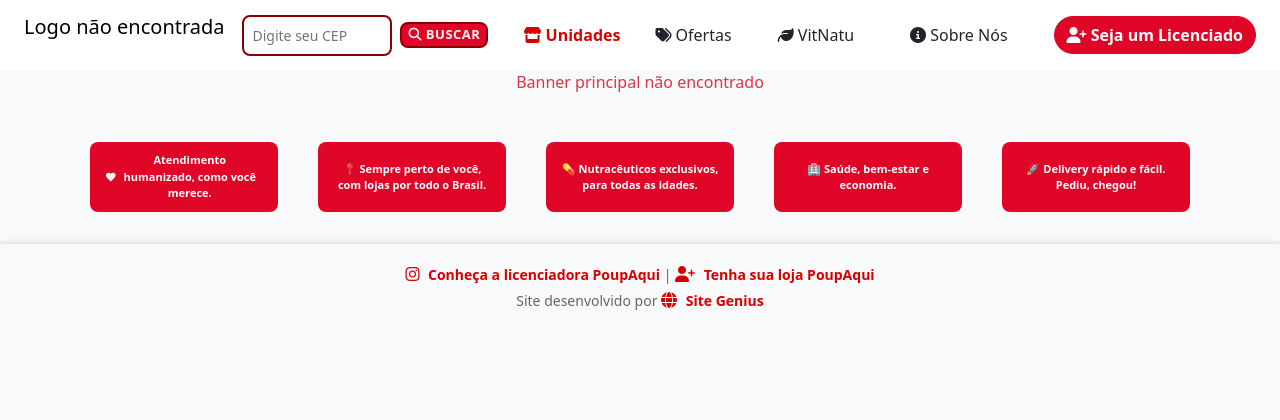
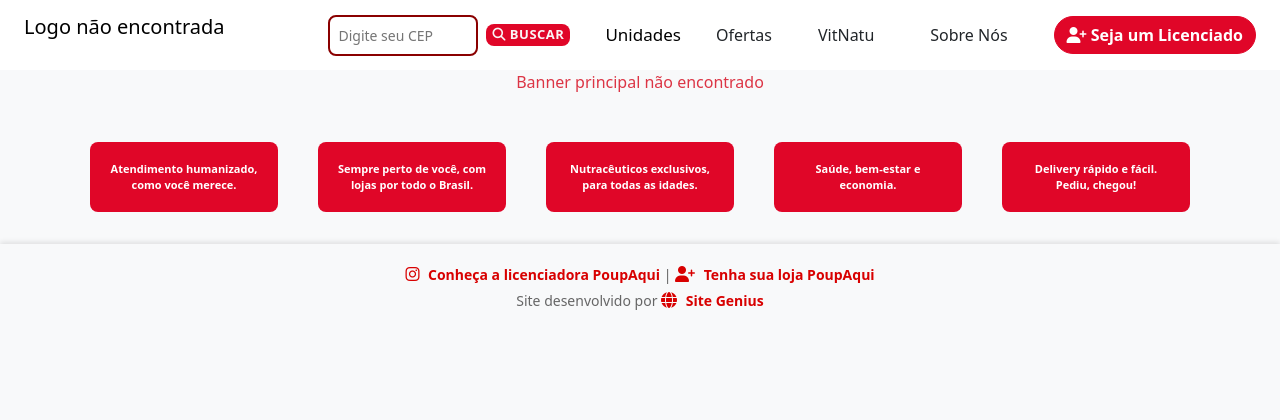
Before and after one commit to Emano4777/poupaqui-admin, a Flask app: template templates/index.html in a window 1280 px wide. Shown: the top 420 px of the page. Run offline with Flask 3, Linux system fonts and the light colour scheme; the template is opened without the code that fills it, so the values that code supplies are empty; some libraries are stand-ins or nearby versions.

Commit message:
Atualizado sitegenius com um novo template

```diff
--- a/templates/index.html
+++ b/templates/index.html
@@ -269,11 +269,12 @@ textarea {
     color: rgb(250, 246, 246);
     font-size: 13px;
     font-weight: bold;
-    border: 2px solid #8a0000;
     border-radius: 8px;
     cursor: pointer;
     transition: all 0.3s ease-in-out;
     align-items: center;
+    border: none;
+    box-shadow: none;
     gap: 5px; /* Espaço entre ícone e texto */
     text-transform: uppercase;
     letter-spacing: 0.5px;
@@ -367,11 +368,14 @@ textarea {
 }
 
 
-/* Ajuste do Logo */
 .logo-img {
-    width: 100px; /* Reduzi um pouco para telas menores */
-    height: auto;
+    width: 130px;
+    height: 200px !important;       /* 👈 Define uma altura fixa */
+    margin-left: 80px !important;
+    object-fit: contain; /* Garante que a imagem não fique distorcida */
 }
+
+
 
 /* Banners */
 .banner-top,
@@ -602,7 +606,7 @@ textarea {
 /* 📌 Botão "Unidades" */
 .btn-unidades {
     background-color: transparent; /* Fundo transparente */
-    color: #d80000; /* Cor vermelha para combinar com o tema */
+    color: black; /* Cor vermelha para combinar com o tema */
     font-weight: bold;
     text-decoration: none; /* Remove o sublinhado */
     padding: 8px 15px;
@@ -612,7 +616,7 @@ textarea {
 }
 
 .btn-unidades:hover {
-    background-color: #d80000; /* Fundo vermelho ao passar o mouse */
+    background-color: black; /* Fundo vermelho ao passar o mouse */
     color: white; /* Texto branco */
 }
 
@@ -663,13 +667,13 @@ textarea {
 /* 📌 Botão "Unidades" */
 .btn-unidades {
     background-color: transparent; /* Fundo transparente */
-    color: #d80000; /* Cor vermelha para combinar com o tema */
-    font-weight: bold;
+    color: black; /* Cor vermelha para combinar com o tema */
     text-decoration: none; /* Remove o sublinhado */
     padding: 8px 15px;
     border-radius: 20px;
     transition: 0.3s;
-    display: inline-block;
+    font-size: 17px;
+    font-weight: normal;
 }
 
 .btn-unidades:hover {
@@ -798,14 +802,14 @@ textarea {
         </div>
 
         <a href="{{ url_for('lojas') }}" class="btn-unidades">
-            <i class="fas fa-store"></i> Unidades
+            <i class=""></i> Unidades
         </a>
-        <span class="me-3"><i class="fas fa-tags"></i> Ofertas</span>
+        <span class="me-3"><i class=""></i> Ofertas</span>
         <a href="{{ url_for('vitnatu') }}" class="me-3 menu-link">
-            <i class="fas fa-leaf"></i> VitNatu
+            <i class=""></i> VitNatu
         </a>
         <a href="{{ url_for('sobre_nos') }}" class="me-3 menu-link">
-            <i class="fas fa-info-circle"></i> Sobre Nós
+            <i class=""></i> Sobre Nós
         </a>
         <button class="btn btn-danger" onclick="window.open('https://farmaciaspoupaqui.com.br/?utm_source=Trafego_Direto&utm_medium=site&utm_campaign=Direto_Site', '_blank')">
             <i class="fas fa-user-plus"></i> Seja um Licenciado
@@ -843,14 +847,14 @@ textarea {
             <i class="fas fa-search"></i> Buscar
         </button>
         <a href="{{ url_for('lojas') }}" class="btn-unidades">
-            <i class="fas fa-store"></i> Unidades
+            <i class=""></i> Unidades
         </a>
-        <a href="#"><i class="fas fa-tags"></i> Ofertas</a>
+        <a href="#"><i class=""></i> Ofertas</a>
         <a href="{{ url_for('vitnatu') }}" class="me-3 menu-link">
-            <i class="fas fa-leaf"></i> VitNatu
+            <i class=""></i> VitNatu
         </a>
         <a href="{{ url_for('sobre_nos') }}" class="me-3 menu-link">
-            <i class="fas fa-info-circle"></i> Sobre Nós
+            <i class=""></i> Sobre Nós
         </a>
         <button class="btn btn-danger mobile-licenciado" onclick="window.open('https://farmaciaspoupaqui.com.br/?utm_source=Trafego_Direto&utm_medium=site&utm_campaign=Direto_Site', '_blank')">
             <i class="fas fa-user-plus"></i> Seja um Licenciado
@@ -934,30 +938,28 @@ textarea {
     <div class="row">
         <div class="col-md-5ths">
             <div class="advantage-box">
-                <svg width="20" height="20" viewBox="0 0 24 24" fill="white" xmlns="http://www.w3.org/2000/svg">
-                    <path d="M12 21.35l-1.45-1.32C5.4 15.36 2 12.28 2 8.5 2 5.42 4.42 3 7.5 3c1.74 0 3.41.81 4.5 2.09C13.09 3.81 14.76 3 16.5 3 19.58 3 22 5.42 22 8.5c0 3.78-3.4 6.86-8.55 11.54L12 21.35z"/>
-                </svg>
+
                 Atendimento humanizado, como você merece.
             </div>
         </div>
         <div class="col-md-5ths">
             <div class="advantage-box">
-                📍 Sempre perto de você, com lojas por todo o Brasil.
+                Sempre perto de você, com lojas por todo o Brasil.
             </div>
         </div>
         <div class="col-md-5ths">
             <div class="advantage-box">
-                💊 Nutracêuticos exclusivos, para todas as idades.
+                Nutracêuticos exclusivos, para todas as idades.
             </div>
         </div>
         <div class="col-md-5ths">
             <div class="advantage-box">
-                🏥 Saúde, bem-estar e economia.
+                Saúde, bem-estar e economia.
             </div>
         </div>
         <div class="col-md-5ths">
             <div class="advantage-box">
-                🚀 Delivery rápido e fácil. Pediu, chegou!
+                 Delivery rápido e fácil. Pediu, chegou!
             </div>
         </div>
     </div>
```
Also changed, not shown: templates/lojas.html (+80 -6 lines).
